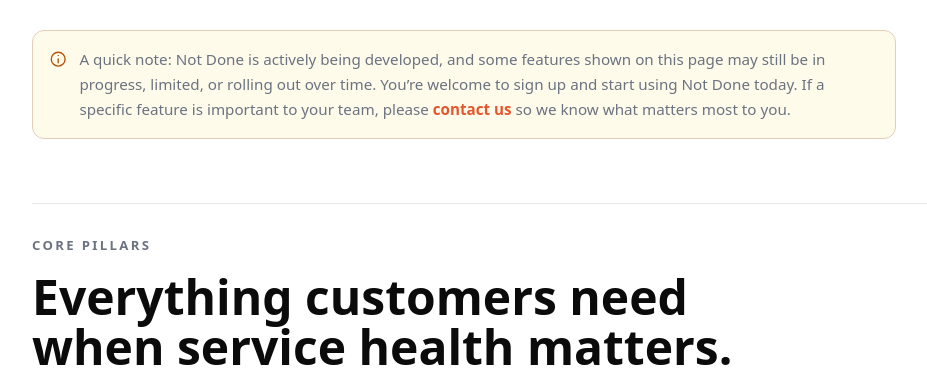
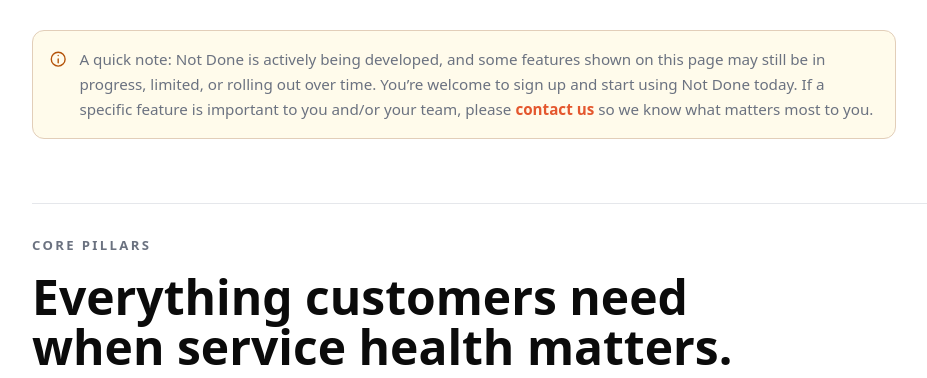
Before and after one commit to notdonedotau/website, a Laravel app: page /features in a window 1280 px wide. Shown: the part 598-976 px from the top of the page, without its empty margins (48-975 px from the left). Run offline with Laravel 12, Linux system fonts and the light colour scheme; style sheets or scripts are compiled from the project's sources; some libraries are stand-ins or nearby versions.

Commit message:
Product Notice Update

```diff
--- a/resources/views/partials/product-notice.blade.php
+++ b/resources/views/partials/product-notice.blade.php
@@ -5,6 +5,6 @@
         <path d="M12 7.25h.01" />
     </svg>
     <p>
-        A quick note: Not Done is actively being developed, and some features shown on this page may still be in progress, limited, or rolling out over time. You’re welcome to sign up and start using Not Done today. If a specific feature is important to your team, please <a href="{{ route('contact') }}">contact us</a> so we know what matters most to you.
+        A quick note: Not Done is actively being developed, and some features shown on this page may still be in progress, limited, or rolling out over time. You’re welcome to sign up and start using Not Done today. If a specific feature is important to you and/or your team, please <a href="{{ route('contact') }}">contact us</a> so we know what matters most to you.
     </p>
 </aside>
```
